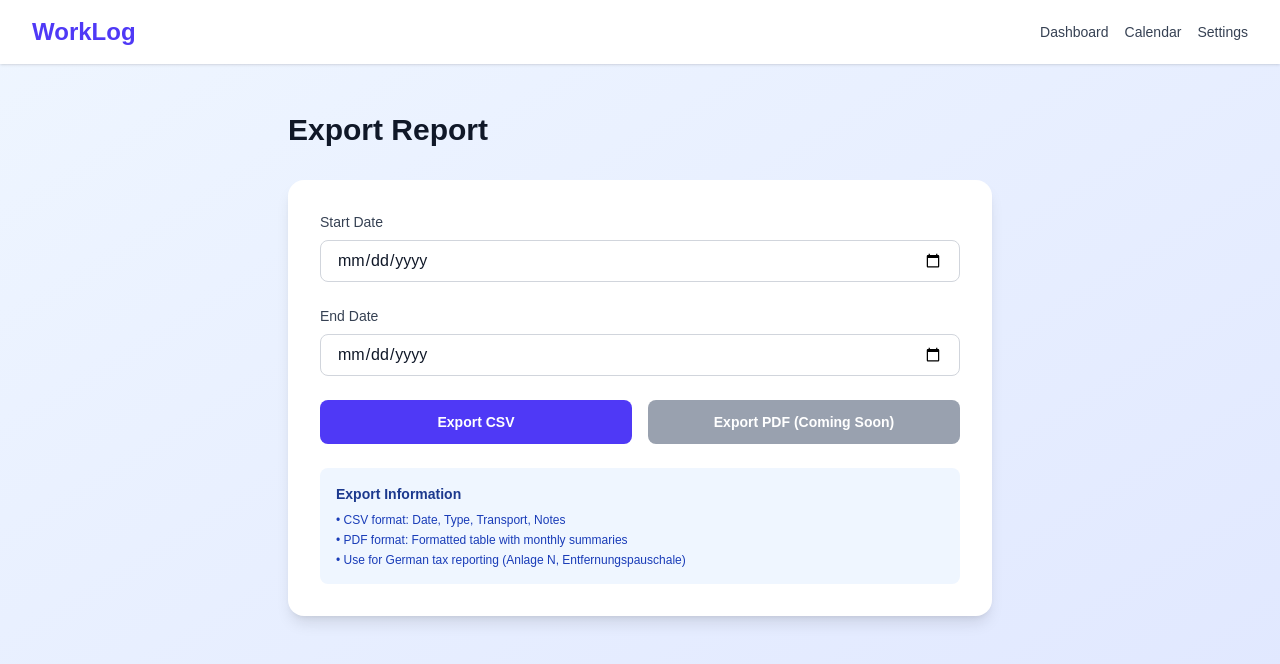
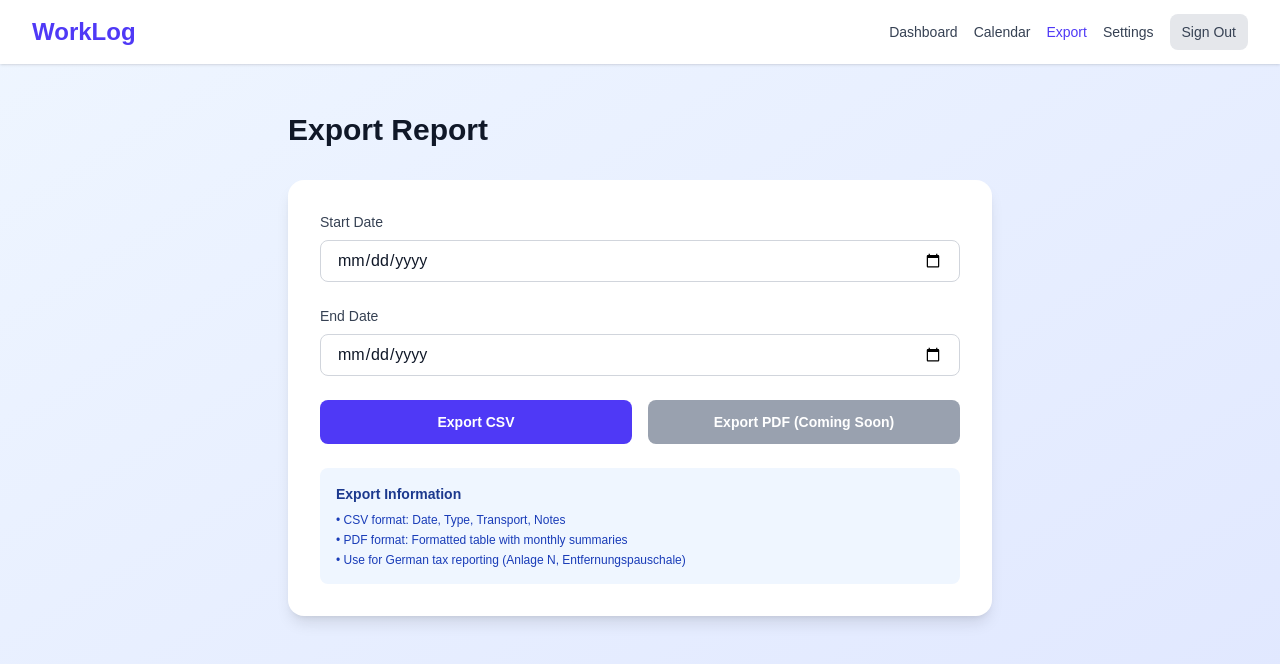
Before and after one commit to kuehnleon/daydesk, a Next.js app: page /export in a window 1280 px wide. Shown: the top 664 px of the page. Built offline with nearby package versions, Linux system fonts and the light colour scheme.

Commit message:
Extract shared Navbar component with sign out button
All pages now use a consistent navigation bar that includes
the sign out button, active page highlighting, and all nav links.

```diff
--- a/src/app/calendar/page.tsx
+++ b/src/app/calendar/page.tsx
@@ -3,6 +3,7 @@
 import { useState, useEffect, useCallback } from 'react'
 import { format, startOfMonth, endOfMonth, eachDayOfInterval, isToday, getDay, isBefore, isAfter } from 'date-fns'
 import { useToast } from '@/components/ui/toast'
+import { Navbar } from '@/components/navbar'
 import {
   Building2,
   Home,
@@ -329,28 +330,7 @@ export default function Calendar() {
 
   return (
     <div className="min-h-screen bg-gradient-to-br from-blue-50 to-indigo-100 dark:from-gray-900 dark:to-gray-800">
-      <nav className="bg-white shadow-sm dark:bg-gray-800">
-        <div className="mx-auto max-w-7xl px-4 sm:px-6 lg:px-8">
-          <div className="flex h-16 justify-between">
-            <div className="flex items-center">
-              <a href="/dashboard" className="text-2xl font-bold text-indigo-600 dark:text-indigo-400">
-                WorkLog
-              </a>
-            </div>
-            <div className="flex items-center gap-4">
-              <a href="/dashboard" className="text-sm font-medium text-gray-700 hover:text-indigo-600 dark:text-gray-300">
-                Dashboard
-              </a>
-              <a href="/export" className="text-sm font-medium text-gray-700 hover:text-indigo-600 dark:text-gray-300">
-                Export
-              </a>
-              <a href="/settings" className="text-sm font-medium text-gray-700 hover:text-indigo-600 dark:text-gray-300">
-                Settings
-              </a>
-            </div>
-          </div>
-        </div>
-      </nav>
+      <Navbar />
 
       <main className="mx-auto max-w-7xl px-4 py-12 sm:px-6 lg:px-8">
         <div className="mb-8 flex items-center justify-between">
--- a/src/app/dashboard/page.tsx
+++ b/src/app/dashboard/page.tsx
@@ -2,8 +2,8 @@
 
 import { useState, useEffect } from 'react'
 import { format } from 'date-fns'
-import { signOut } from 'next-auth/react'
 import { useToast } from '@/components/ui/toast'
+import { Navbar } from '@/components/navbar'
 import { Building2, Home, Check } from 'lucide-react'
 import type { Location } from '@/types'
 
@@ -121,43 +121,7 @@ export default function Dashboard() {
 
   return (
     <div className="min-h-screen bg-gradient-to-br from-blue-50 to-indigo-100 dark:from-gray-900 dark:to-gray-800">
-      <nav className="bg-white shadow-sm dark:bg-gray-800">
-        <div className="mx-auto max-w-7xl px-4 sm:px-6 lg:px-8">
-          <div className="flex h-16 justify-between">
-            <div className="flex items-center">
-              <h1 className="text-2xl font-bold text-indigo-600 dark:text-indigo-400">
-                WorkLog
-              </h1>
-            </div>
-            <div className="flex items-center gap-4">
-              <a
-                href="/calendar"
-                className="text-sm font-medium text-gray-700 hover:text-indigo-600 dark:text-gray-300 dark:hover:text-indigo-400"
-              >
-                Calendar
-              </a>
-              <a
-                href="/export"
-                className="text-sm font-medium text-gray-700 hover:text-indigo-600 dark:text-gray-300 dark:hover:text-indigo-400"
-              >
-                Export
-              </a>
-              <a
-                href="/settings"
-                className="text-sm font-medium text-gray-700 hover:text-indigo-600 dark:text-gray-300 dark:hover:text-indigo-400"
-              >
-                Settings
-              </a>
-              <button
-                onClick={() => signOut({ callbackUrl: '/' })}
-                className="rounded-lg bg-gray-200 px-3 py-2 text-sm font-medium text-gray-700 hover:bg-gray-300 dark:bg-gray-700 dark:text-gray-300 dark:hover:bg-gray-600"
-              >
-                Sign Out
-              </button>
-            </div>
-          </div>
-        </div>
-      </nav>
+      <Navbar />
 
       <main className="mx-auto max-w-7xl px-4 py-12 sm:px-6 lg:px-8">
         <div className="mb-8">
--- a/src/app/export/page.tsx
+++ b/src/app/export/page.tsx
@@ -3,6 +3,7 @@
 import { useState } from 'react'
 import { format } from 'date-fns'
 import { useToast } from '@/components/ui/toast'
+import { Navbar } from '@/components/navbar'
 
 export default function Export() {
   const [startDate, setStartDate] = useState('')
@@ -45,28 +46,7 @@ export default function Export() {
 
   return (
     <div className="min-h-screen bg-gradient-to-br from-blue-50 to-indigo-100 dark:from-gray-900 dark:to-gray-800">
-      <nav className="bg-white shadow-sm dark:bg-gray-800">
-        <div className="mx-auto max-w-7xl px-4 sm:px-6 lg:px-8">
-          <div className="flex h-16 justify-between">
-            <div className="flex items-center">
-              <a href="/dashboard" className="text-2xl font-bold text-indigo-600 dark:text-indigo-400">
-                WorkLog
-              </a>
-            </div>
-            <div className="flex items-center gap-4">
-              <a href="/dashboard" className="text-sm font-medium text-gray-700 hover:text-indigo-600 dark:text-gray-300">
-                Dashboard
-              </a>
-              <a href="/calendar" className="text-sm font-medium text-gray-700 hover:text-indigo-600 dark:text-gray-300">
-                Calendar
-              </a>
-              <a href="/settings" className="text-sm font-medium text-gray-700 hover:text-indigo-600 dark:text-gray-300">
-                Settings
-              </a>
-            </div>
-          </div>
-        </div>
-      </nav>
+      <Navbar />
 
       <main className="mx-auto max-w-3xl px-4 py-12 sm:px-6 lg:px-8">
         <h2 className="mb-8 text-3xl font-bold text-gray-900 dark:text-white">Export Report</h2>
--- a/src/app/settings/page.tsx
+++ b/src/app/settings/page.tsx
@@ -3,6 +3,7 @@
 import { useState, useEffect } from 'react'
 import { GERMAN_STATES } from '@/lib/holidays'
 import { useToast } from '@/components/ui/toast'
+import { Navbar } from '@/components/navbar'
 import { ReminderSettings } from '@/components/settings/reminder-settings'
 import { Plus, Pencil, Trash2, GripVertical } from 'lucide-react'
 import type { Location, Transport } from '@/types'
@@ -286,28 +287,7 @@ export default function Settings() {
 
   return (
     <div className="min-h-screen bg-gradient-to-br from-blue-50 to-indigo-100 dark:from-gray-900 dark:to-gray-800">
-      <nav className="bg-white shadow-sm dark:bg-gray-800">
-        <div className="mx-auto max-w-7xl px-4 sm:px-6 lg:px-8">
-          <div className="flex h-16 justify-between">
-            <div className="flex items-center">
-              <a href="/dashboard" className="text-2xl font-bold text-indigo-600 dark:text-indigo-400">
-                WorkLog
-              </a>
-            </div>
-            <div className="flex items-center gap-4">
-              <a href="/dashboard" className="text-sm font-medium text-gray-700 hover:text-indigo-600 dark:text-gray-300">
-                Dashboard
-              </a>
-              <a href="/calendar" className="text-sm font-medium text-gray-700 hover:text-indigo-600 dark:text-gray-300">
-                Calendar
-              </a>
-              <a href="/export" className="text-sm font-medium text-gray-700 hover:text-indigo-600 dark:text-gray-300">
-                Export
-              </a>
-            </div>
-          </div>
-        </div>
-      </nav>
+      <Navbar />
 
       <main className="mx-auto max-w-3xl px-4 py-12 sm:px-6 lg:px-8">
         <h2 className="mb-8 text-3xl font-bold text-gray-900 dark:text-white">Settings</h2>
--- /dev/null
+++ b/src/components/navbar.tsx
@@ -0,0 +1,50 @@
+'use client'
+
+import { signOut } from 'next-auth/react'
+import { usePathname } from 'next/navigation'
+
+export function Navbar() {
+  const pathname = usePathname()
+
+  const navLinks = [
+    { href: '/dashboard', label: 'Dashboard' },
+    { href: '/calendar', label: 'Calendar' },
+    { href: '/export', label: 'Export' },
+    { href: '/settings', label: 'Settings' },
+  ]
+
+  return (
+    <nav className="bg-white shadow-sm dark:bg-gray-800">
+      <div className="mx-auto max-w-7xl px-4 sm:px-6 lg:px-8">
+        <div className="flex h-16 justify-between">
+          <div className="flex items-center">
+            <a href="/dashboard" className="text-2xl font-bold text-indigo-600 dark:text-indigo-400">
+              WorkLog
+            </a>
+          </div>
+          <div className="flex items-center gap-4">
+            {navLinks.map((link) => (
+              <a
+                key={link.href}
+                href={link.href}
+                className={`text-sm font-medium ${
+                  pathname === link.href
+                    ? 'text-indigo-600 dark:text-indigo-400'
+                    : 'text-gray-700 hover:text-indigo-600 dark:text-gray-300 dark:hover:text-indigo-400'
+                }`}
+              >
+                {link.label}
+              </a>
+            ))}
+            <button
+              onClick={() => signOut({ callbackUrl: '/' })}
+              className="rounded-lg bg-gray-200 px-3 py-2 text-sm font-medium text-gray-700 hover:bg-gray-300 dark:bg-gray-700 dark:text-gray-300 dark:hover:bg-gray-600"
+            >
+              Sign Out
+            </button>
+          </div>
+        </div>
+      </div>
+    </nav>
+  )
+}
```
